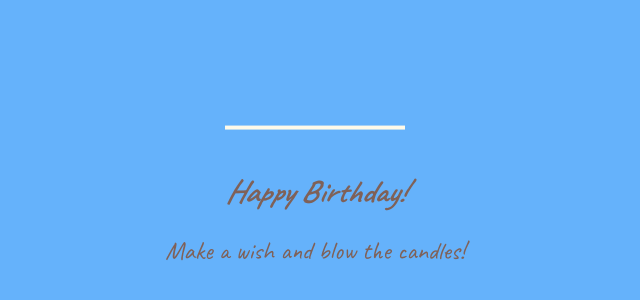
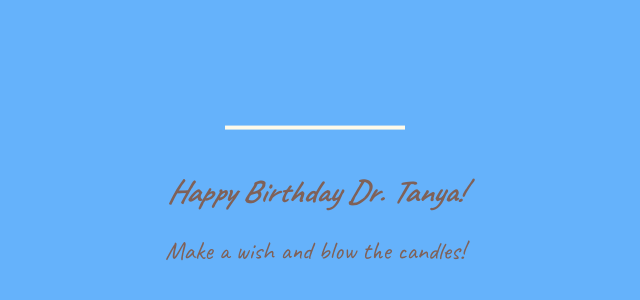
Before and after one commit to shekharsg/HappyBirthday, a plain HTML site: page index.html in a window 1280 px wide. Shown: the part 190-490 px from the top of the page, without its empty margins (325-965 px from the left). Drawn offline with Linux system fonts and the light colour scheme.

Commit message:
Update birthday message to include Dr. Tanya

```diff
--- a/index.html
+++ b/index.html
@@ -173,7 +173,7 @@
             <rect x="10" y="475.571" fill="#fefae9" width="180" height="4" />
         </svg>
         <div class="text">
-            <h1>Happy Birthday!</h1>
+            <h1>Happy Birthday Dr. Tanya!</h1>
         </div>
 
         <div class="instructions">Make a wish and blow the candles!</div>
```
